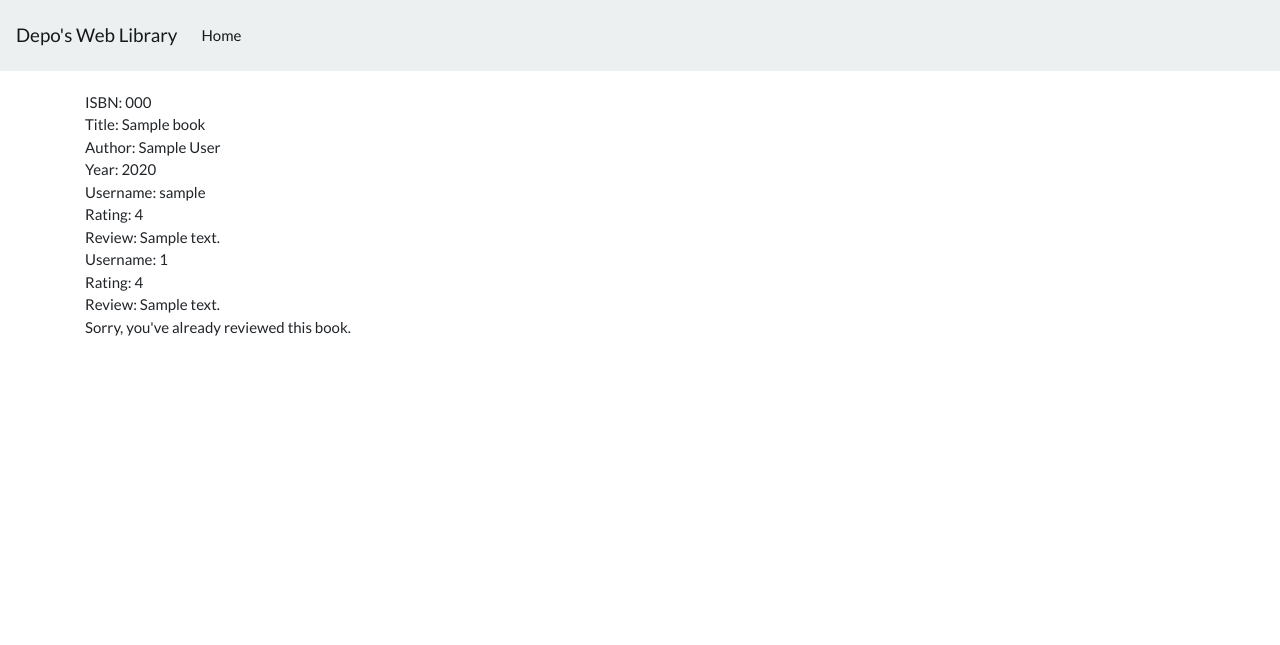
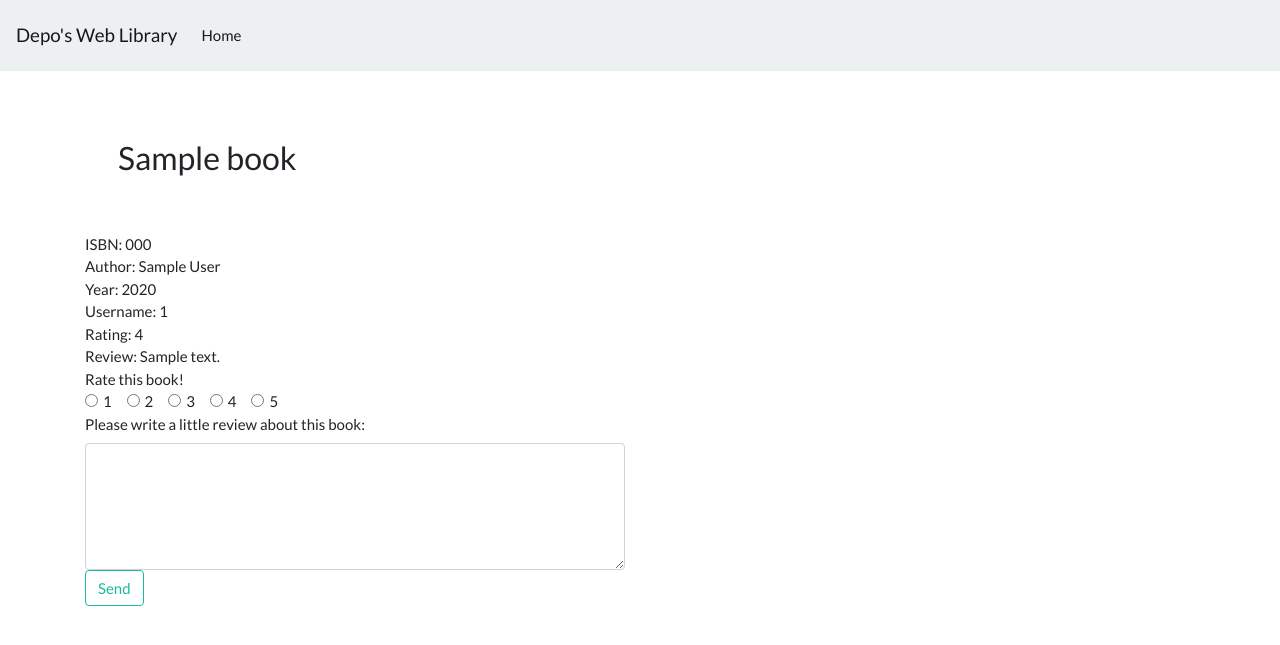
Before and after one commit to depontimatteo/cs50_project1, a Flask app: template templates/single_book.html in a window 1280 px wide. Shown: the top 645 px of the page. Run offline with Flask 2, Linux system fonts and the light colour scheme; the template is opened without the code that fills it: most values are stand-ins (such as "Sample title", 1, 10 or a date in 2020); some libraries are stand-ins or nearby versions.

Commit message:
sistemazione single book

```diff
--- a/application.py
+++ b/application.py
@@ -2,6 +2,7 @@
 import hashlib
 import sys
 import requests
+import json
 
 from flask import Flask, session, render_template, request, flash
 from flask_session import Session
@@ -67,10 +68,10 @@
 @app.route("/search_result/<string:book_isbn>", methods=["GET","POST"])
 def search_single_book(book_isbn):
     books = db.execute("select isbn, title, author, year from books where isbn = :isbn ", { "isbn": book_isbn }).fetchall()
-    reviews_from_user = db.execute("select review_id, rating, review from reviews where userid = :userid and isbn = :isbn", { "userid": session["userid"], "isbn": book_isbn });
-    reviews_from_all = db.execute("select r.review_id, r.rating, r.review, u.username from reviews r left join users u on r.userid=u.userid and r.isbn = :isbn", { "isbn": book_isbn });
+    reviews_from_user = db.execute("select review_id, rating, review, userid from reviews where userid = :userid and isbn = :isbn", { "userid": session["userid"], "isbn": book_isbn }).fetchall()
+    reviews_from_all = db.execute("select r.review_id, r.rating, r.review, u.username from reviews r left join users u on r.userid=u.userid where r.isbn = :isbn", { "isbn": book_isbn }).fetchall()
     reviews_from_goodreads = requests.get("https://www.goodreads.com/book/review_counts.json", params={"key": "UYMkXV82q3xj7zy9rQaomg", "isbns": book_isbn})
-    return render_template("single_book.html", books=books, reviews_from_user=reviews_from_user, reviews_from_all=reviews_from_all, reviews_from_goodreads=reviews_from_goodreads)
+    return render_template("single_book.html", books=books, reviews_from_user=reviews_from_user, reviews_from_all=reviews_from_all, reviews_from_goodreads=reviews_from_goodreads, userid=session["userid"], number_of_reviews=len(reviews_from_all))
 
 @app.route("/books")
 def books():
@@ -82,7 +83,6 @@
     review_p = request.form.get("review_p")
     rating_p = request.form.get("rating_p")
     book_isbn_p = request.form.get("book_isbn_p")
-    print("insert into reviews (review_id, rating, review, userid, isbn) values (nextval('review_id_seq'), " + str(rating_p) + " " + str(review_p) + " " + str(session["userid"]) + " " + str(book_isbn_p), file=sys.stdout)
     db.execute("insert into reviews (review_id, rating, review, userid, isbn) values (nextval('review_id_seq'), :rating, :review, :userid, :isbn)", { "rating": rating_p, "review": review_p, "userid": session["userid"], "isbn": book_isbn_p })
     db.commit();
     return search_single_book(book_isbn_p)
--- a/templates/single_book.html
+++ b/templates/single_book.html
@@ -8,13 +8,13 @@
     <div class="container">
       {% for book in books %}
       <div class="row">
-        <div class="col-sm-6 col-md-6 col-lg-6 col-xl-6 col-xs-12">
-          ISBN: {{ book.isbn }}
+          <div class="col-sm-6 col-md-6 col-lg-6 col-xl-6 col-xs-12 p-5">
+            <h3>{{ book.title }}</h3>
           </div>
         </div>
       <div class="row">
         <div class="col-sm-6 col-md-6 col-lg-6 col-xl-6 col-xs-12">
-          Title: {{ book.title }}
+          ISBN: {{ book.isbn }}
         </div>
       </div>
       <div class="row">
@@ -27,45 +27,55 @@
           Year: {{ book.year }}
         </div>
       </div>
+        {% if number_of_reviews > 0 %}
+          <div class="row">
+            <div class="col-sm-6 col-md-6 col-lg-6 col-xl-6 col-xs-12 p-3">
+              <h4>Reviews from users</h4>
+            </div>
+          </div>
 
-        {% for review in review_from_all %}
+          {% for review_fa in reviews_from_all %}
           <div class="row">
-          <div class="col-sm-6 col-md-6 col-lg-6 col-xl-6 col-xs-12">
-            Username: {{ review_from_all.username }}
+            <div class="col-sm-6 col-md-6 col-lg-6 col-xl-6 col-xs-12 p-3">
+              <strong>Username: {{ review_fa.username }}</strong>
             </div>
           </div>
           <div class="row">
             <div class="col-sm-6 col-md-6 col-lg-6 col-xl-6 col-xs-12">
-            Rating: {{ review_from_all.rating }}
+              Rating: {{ review_fa.rating }}
             </div>
           </div>
           <div class="row">
             <div class="col-sm-6 col-md-6 col-lg-6 col-xl-6 col-xs-12">
-            Review: {{ review_from_all.review }}
+              Review: {{ review_fa.review }}
             </div>
           </div>
           {% endfor %}
-        {% for review in review_from_goodreads %}
+        {% endif %}
+
+        {% for review_gr in reviews_from_goodreads %}
         <div class="row">
           <div class="col-sm-6 col-md-6 col-lg-6 col-xl-6 col-xs-12">
-            Username: {{ review_from_goodreads.rating_count }}
+            Username: {{ review_gr.rating_count }}
           </div>
         </div>
         <div class="row">
           <div class="col-sm-6 col-md-6 col-lg-6 col-xl-6 col-xs-12">
-            Rating: {{ review_from_goodreads.average_rating }}
+            Rating: {{ review_gr.average_rating }}
           </div>
         </div>
         <div class="row">
           <div class="col-sm-6 col-md-6 col-lg-6 col-xl-6 col-xs-12">
-            Review: {{ review_from_goodreads.review }}
+            Review: {{ review_gr.review }}
           </div>
         </div>
         {% endfor %}
-        {% for review in review_from_user %}
+
+        {% for review_fu in reviews_from_user %}
+          {% if userid == review_fu.userid %}
         <div class="row">
-          <div class="col-sm-6 col-md-6 col-lg-6 col-xl-6 col-xs-12">
-            Sorry, you've already reviewed this book.
+          <div class="col-sm-6 col-md-6 col-lg-6 col-xl-6 col-xs-12 p-3">
+              <strong>Sorry, you've already reviewed this book.</strong>
           </div>
         </div>
           {% else %}
@@ -115,6 +125,7 @@
             </div>
             <input type="hidden" name="book_isbn_p" value="{{ book.isbn }}" />
           </form>
+          {% endif %}
         {% endfor %}
       {% endfor %}
     </div>
```
Also changed, not shown: 1 other file. Lines whose indentation alone changed are shown as unchanged.
